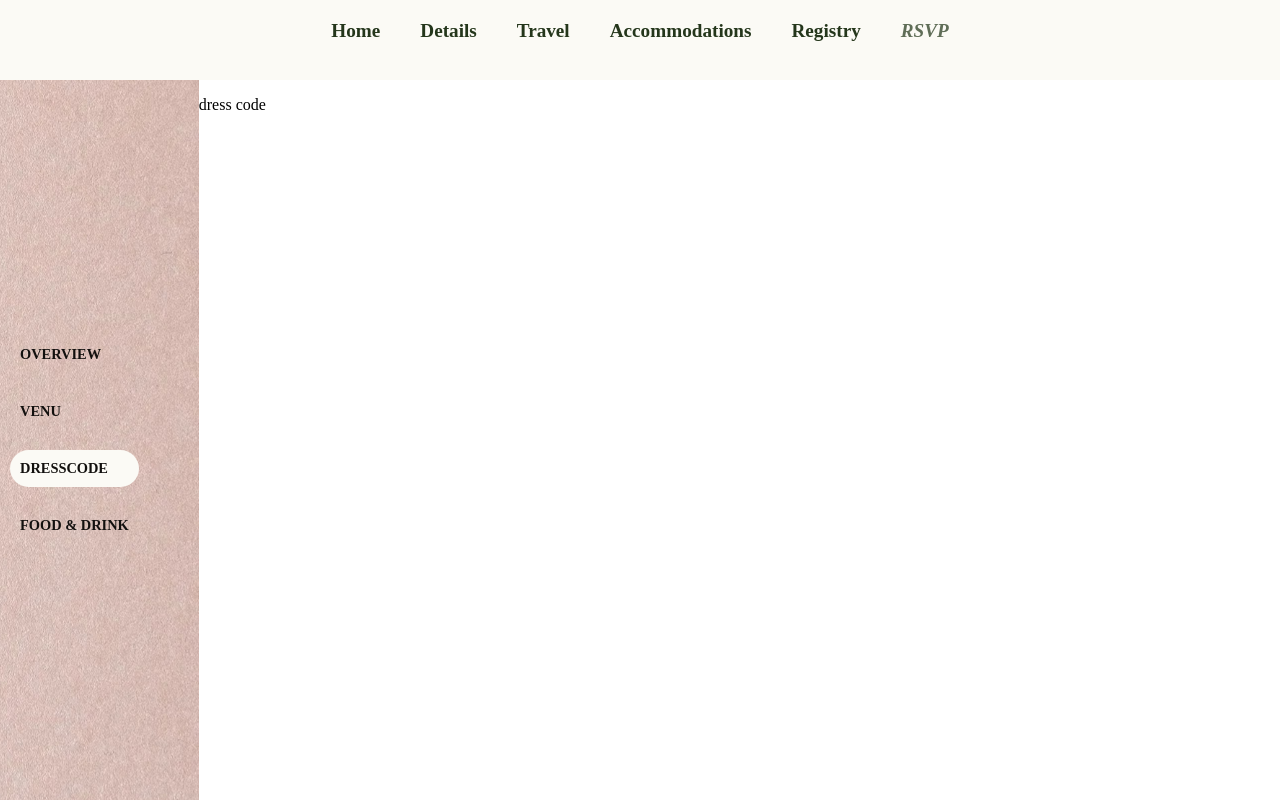
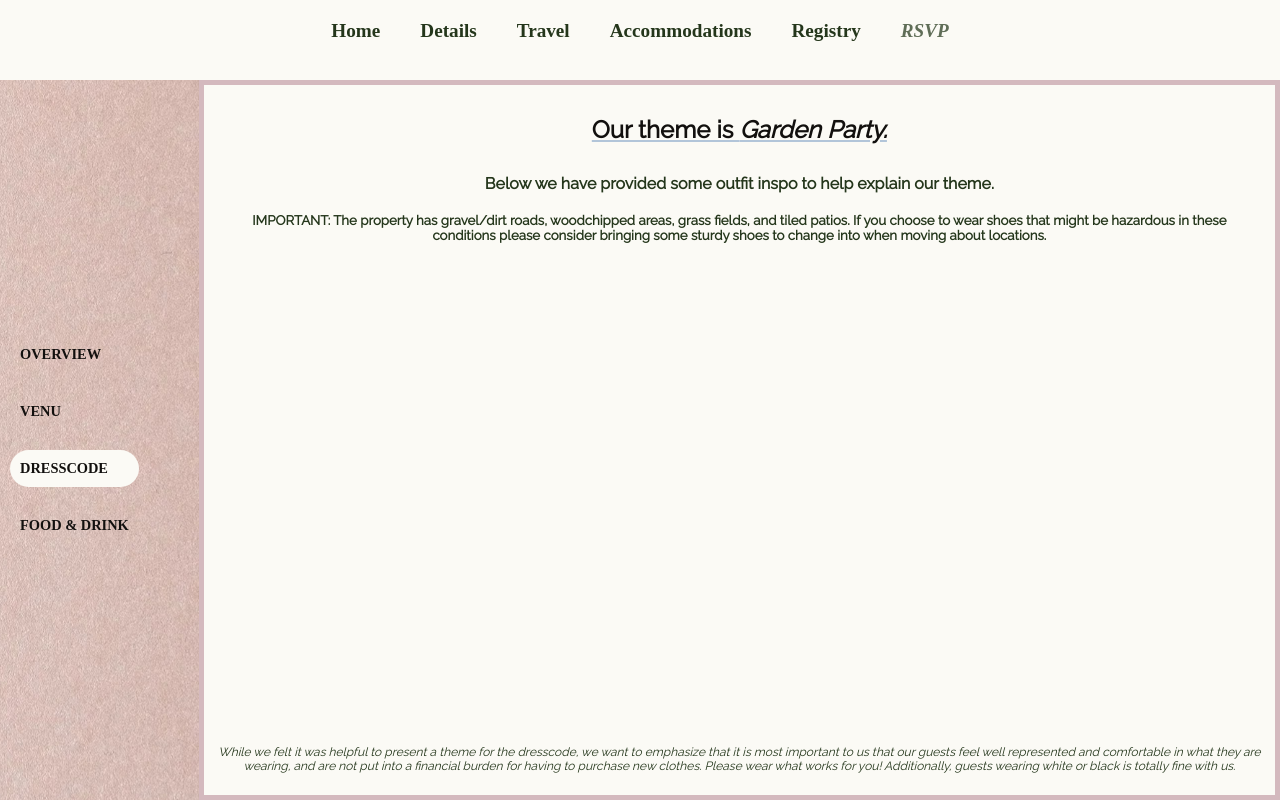
Before and after one commit to alliesoldau/Allie-and-Ben-Wedding, a React (Create React App) app: page /details/dresscode in a window 1280 px wide. Built offline with nearby package versions, Linux system fonts and the light colour scheme; a web font is replaced by a local one.

Commit message:
added content to the overview and dress code sections. still need dress code images

```diff
--- a/src/Components/DetailsDressCode.js
+++ b/src/Components/DetailsDressCode.js
@@ -2,7 +2,27 @@ import React from "react";
 
 function DetailsDressCode() {
     return(
-        <p>dress code</p>
+        <div className="Details-Dress-Code">
+            <h2 className="Dress-Code-Header">Our theme is <i>Garden Party.</i></h2>
+            <div className="Dress-Code-Content">
+                <div className="Dress-Code-Row1">
+                    <h4>Below we have provided some outfit inspo to help explain our theme.</h4>
+                    <h5>IMPORTANT: The property has gravel/dirt roads, woodchipped areas, grass fields, and tiled patios.
+                        If you choose to wear shoes that might be hazardous in these conditions please consider bringing
+                        some sturdy shoes to change into when moving about locations.
+                    </h5>
+                </div>
+                <div className="Dress-Code-Row2">
+                    <p><i>While we felt it was helpful to present a theme for the dresscode, we
+                        want to emphasize that it is most important to us that our guests feel
+                        well represented and comfortable in what they are wearing, and are not
+                        put into a financial burden for having to purchase new clothes. Please wear
+                        what works for you! Additionally, guests wearing white or black is totally
+                        fine with us.
+                    </i></p>
+                </div>
+            </div>
+        </div>
     )
 }
 
--- a/src/Components/DetailsOverview.js
+++ b/src/Components/DetailsOverview.js
@@ -2,11 +2,12 @@ import React from "react";
 
 function DetailsOverview() {
     return(
-        <div className="details-home">
-            <p>june 8, 2024</p>
-            <p>time of wedding</p>
-            <p>June Farms</p>
-            <p>rain versus shine</p>
+        <div className="Details-Overview">
+            <h1 className="Details-Overview-Header"><i>Come celebrate the wedding of Allie Soldau and Ben Hoenig!</i></h1>
+            <h2 className="Details-Overview-Date">June 8, 2024</h2>
+            <h2>June Farms in West Sand Lake, NY</h2>
+            <h3>Arrive at 3pm for cocktail hour, ceremony at 4pm, reception to follow.</h3>
+            <p>We are opting for a child free wedding.</p>
         </div>
     )
 }
--- a/src/Components/DetailsVenue.js
+++ b/src/Components/DetailsVenue.js
@@ -21,6 +21,9 @@ function DetailsVenue() {
                     <p>Guests will be able to explore the farm and meet
                         the animals if they so desire!
                     </p>
+                    <p>There is ample parking for cars on the property, and golf carts
+                        to help transport people with limited mobility throughout
+                        the duration of the wedding.</p>
                     <p>While the celebratory areas will be animal free,
                         those with allergies should be advised that
                         the farm animals are close by.
--- a/src/index.css
+++ b/src/index.css
@@ -3,6 +3,8 @@
 @import url('https://fonts.googleapis.com/css?family=Piazzolla');
 @import url('https://fonts.googleapis.com/css?family=Alex+Brush');
 @import url('https://fonts.googleapis.com/css?family=Kumbh+Sans');
+@import url('https://fonts.googleapis.com/css?family=Raleway');
+
 
 :root {
   --softwhite: #fbfaf5;
@@ -20,7 +22,7 @@
 
 body {
   margin: 0;
-  font-family: 'Playfair Display';
+  font-family: 'Raleway';
   -webkit-font-smoothing: antialiased;
   -moz-osx-font-smoothing: grayscale;
 }
@@ -211,6 +213,28 @@ iframe {
   text-decoration: underline;
 }
 
+/* DETAILS OVERVIEW */
+
+.Details-Overview{
+  display: flex;
+  flex-direction: column;
+  background-color: var(--softwhite);
+  border: solid 5px var(--lightpink);
+  padding: 10px;
+  color: var(--darkgreen);
+  justify-content: space-evenly;
+  width: 100%;
+}
+
+.Details-Overview-Header {
+  /* background-color: var(--skyblue); */
+  color: var(--smokeyblack);
+  text-shadow: 1px 1px 1px var(--skyblue);
+  border-radius: 10px;
+  padding: 5px;
+  margin-bottom: 0px;
+}
+
 /* DETAILS VENUE */
 
 .Details-Venue {
@@ -247,7 +271,7 @@ iframe {
 }
 
 .Details-Venue-Text {
-  font-family: "Kumbh Sans";
+  font-family: "Raleway";
   font-size: 1em;
   display: flex;
   justify-content: space-between;
@@ -287,7 +311,43 @@ iframe {
   content: url("./Images/tractor.jpeg");
 }
 
+/* DETAILS DRESS CODE */
+.Details-Dress-Code {
+  background-color: VAR(--softwhite);
+  padding: 10px;
+  color: var(--darkgreen);
+  border: solid 5px var(--lightpink);
+  display: flex;
+  flex-direction: column;
+}
 
+.Dress-Code-Header {
+  color: var(--smokeyblack);
+  text-decoration: underline var(--skyblue);
+}
+
+.Dress-Code-Content {
+  display: flex;
+  flex-direction: column;
+  justify-content: space-between;
+  height: 100%;
+}
+
+.Dress-Code-Row1 {
+  display: flex;
+  flex-direction: column;
+}
+
+.Dress-Code-Row1 h4, h5 {
+  margin: 10px;
+}
+
+.Dress-Code-Row2 {
+  display: flex;
+  flex-direction: column;
+  justify-content: flex-end;
+  font-size: .75em;
+}
 
 /* DETAILS FOOD DRINK */
 
```
